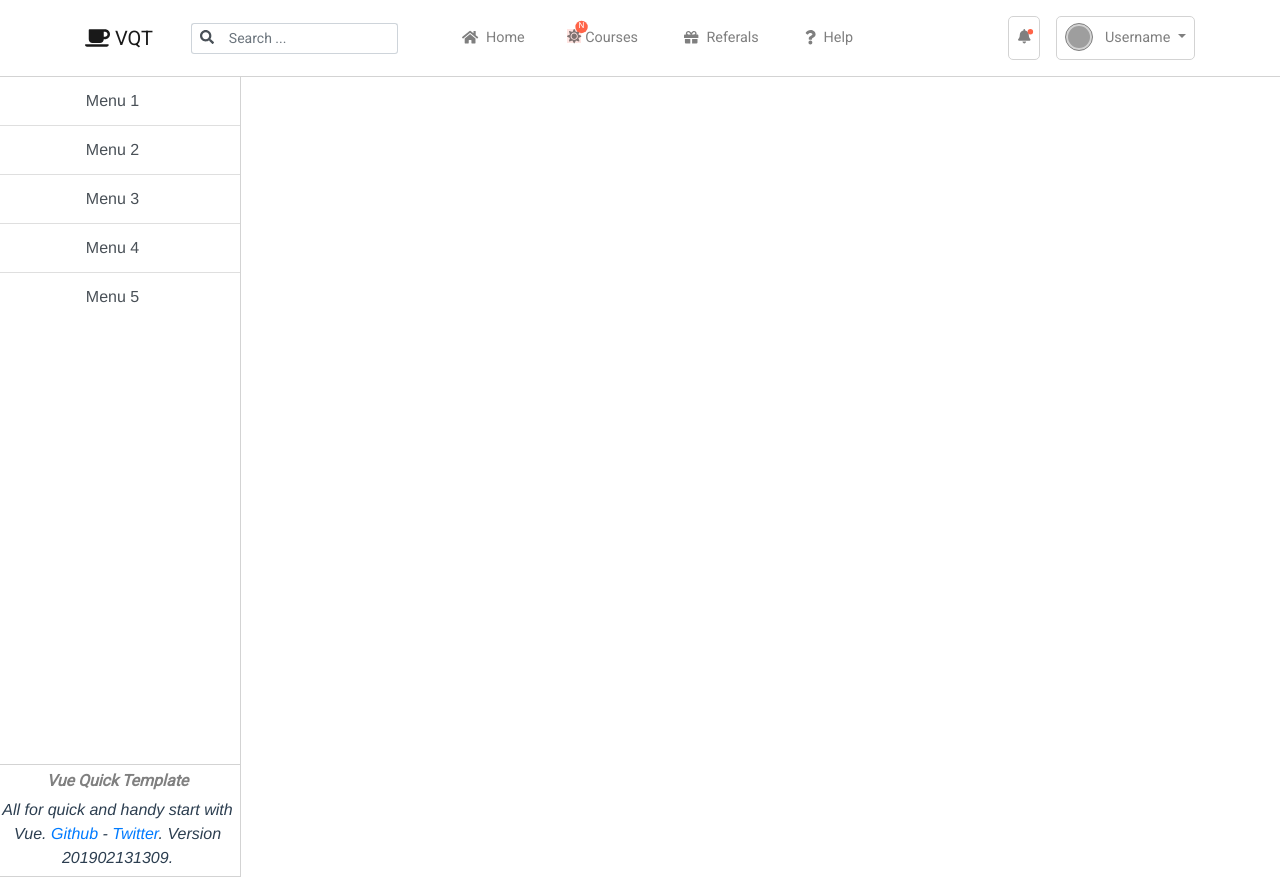
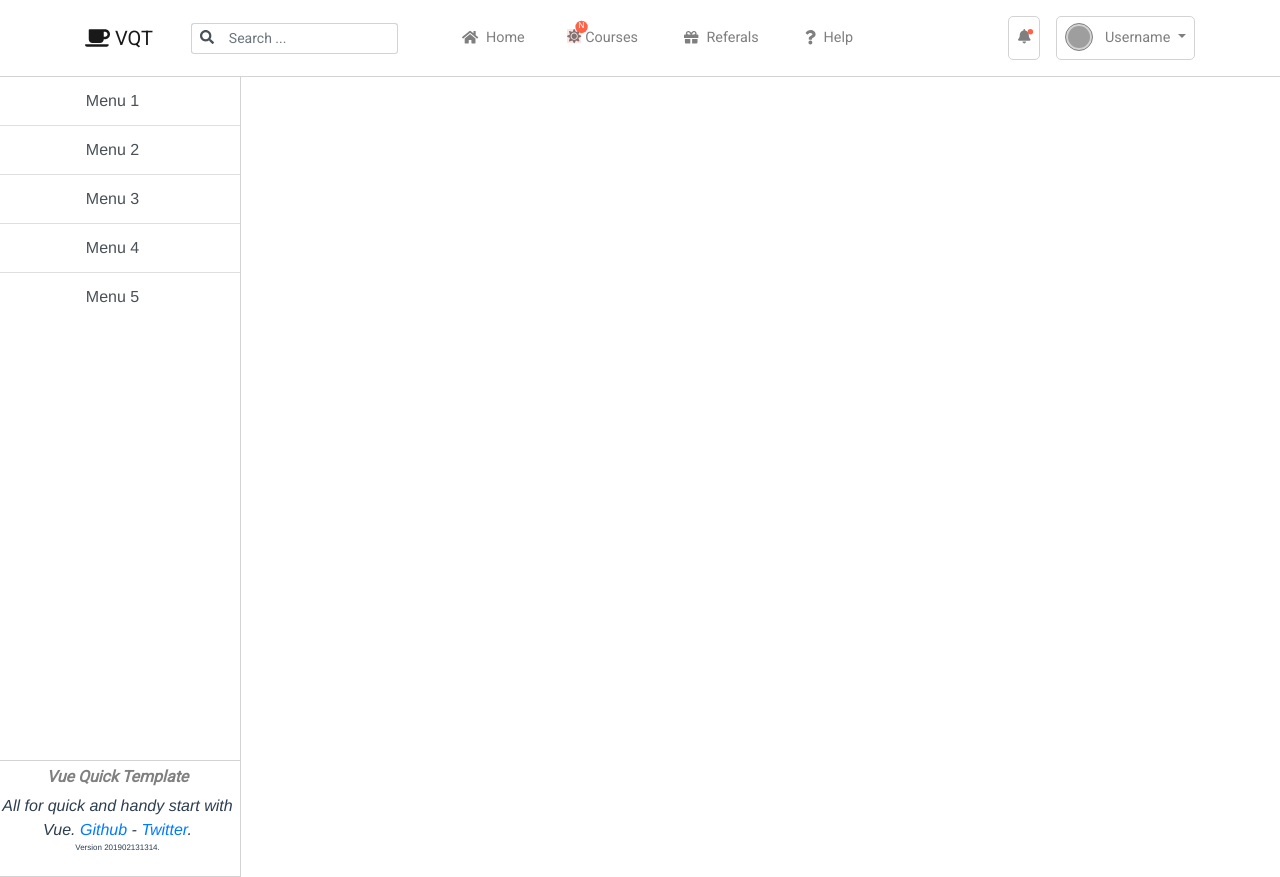
Before and after one commit to loitd/vue-quicktemplate, a Vue app: page /#/ in a window 1280 px wide. Built offline with nearby package versions, Linux system fonts and the light colour scheme; grey boxes are pictures that could not be loaded.

Commit message:
'deploy-minor-fixes'

```diff
--- a/src/components/Sidebar.vue
+++ b/src/components/Sidebar.vue
@@ -28,8 +28,9 @@
             <em id="sidebaraboutdesc">
                 All for quick and handy start with Vue.
                 <b-link href="https://github.com/loitd/vue-quicktemplate">Github</b-link>
-                - <b-link href="https://twitter.com/loitranduc/">Twitter</b-link>. Version 201902131309.
+                - <b-link href="https://twitter.com/loitranduc/">Twitter</b-link>.
             </em>
+            <p style="font-size: 1vh;">Version 201902131314.</p>
         </b-media>
 
         <!-- /#sidebar-wrapper -->
```
